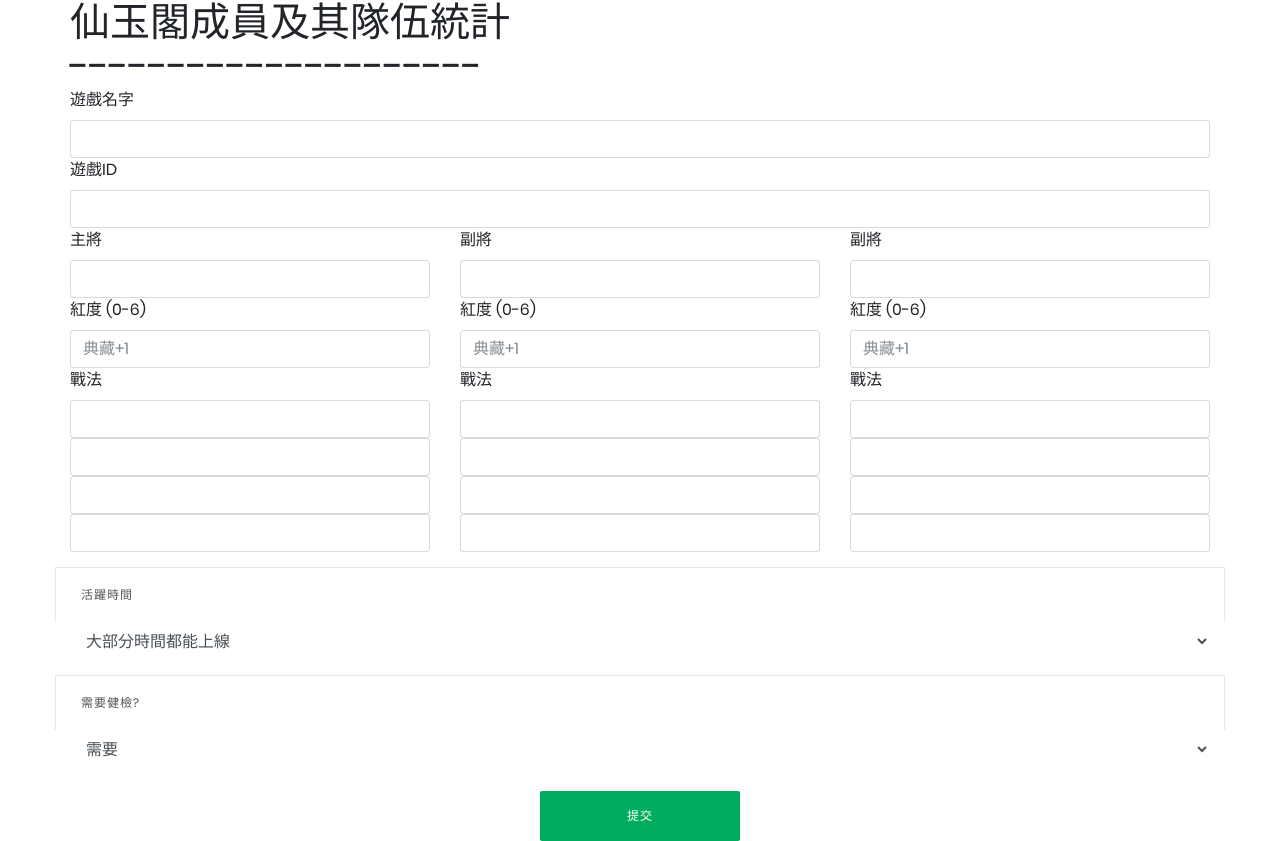
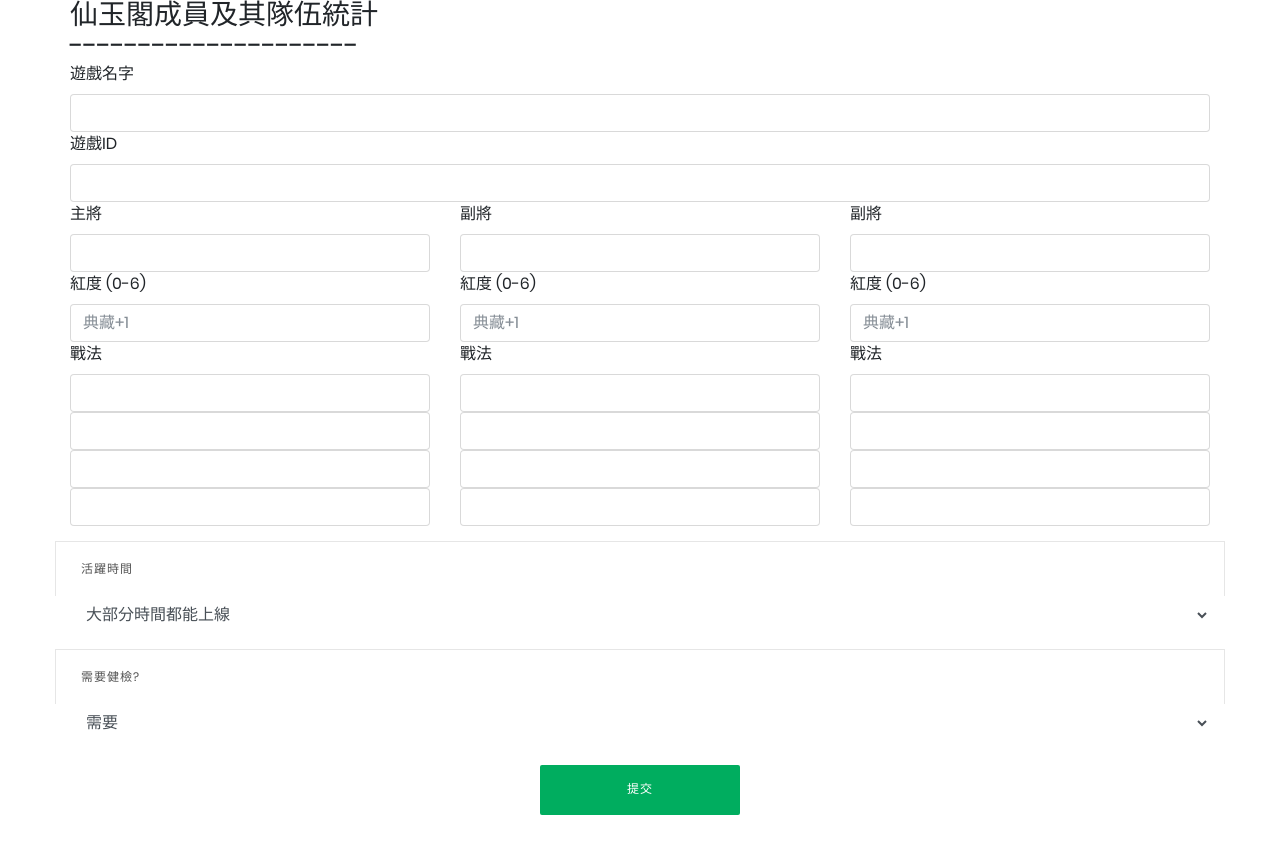
Before and after one commit to Chanching95/xianyuge, a plain HTML site: page form.html in a window 1280 px wide. After the commit the page ends 815 px from the top, so only its background shows below. Drawn offline with Linux system fonts and the light colour scheme; a web font is replaced by a local one.

Commit message:
Update form.html

```diff
--- a/form.html
+++ b/form.html
@@ -36,11 +36,11 @@
     <div class="row">
 <form id="google-form" class="row g-3">
   <div class="col-12">
-  <h1>仙玉閣成員及其隊伍統計</h1>
+  <h3>仙玉閣成員及其隊伍統計</h3>
   </div>
 
   <div class="col-12">
-  <h1>---------------------</h1>
+  <h3>---------------------</h3>
   </div>
 
    <div class="col-12">
```
